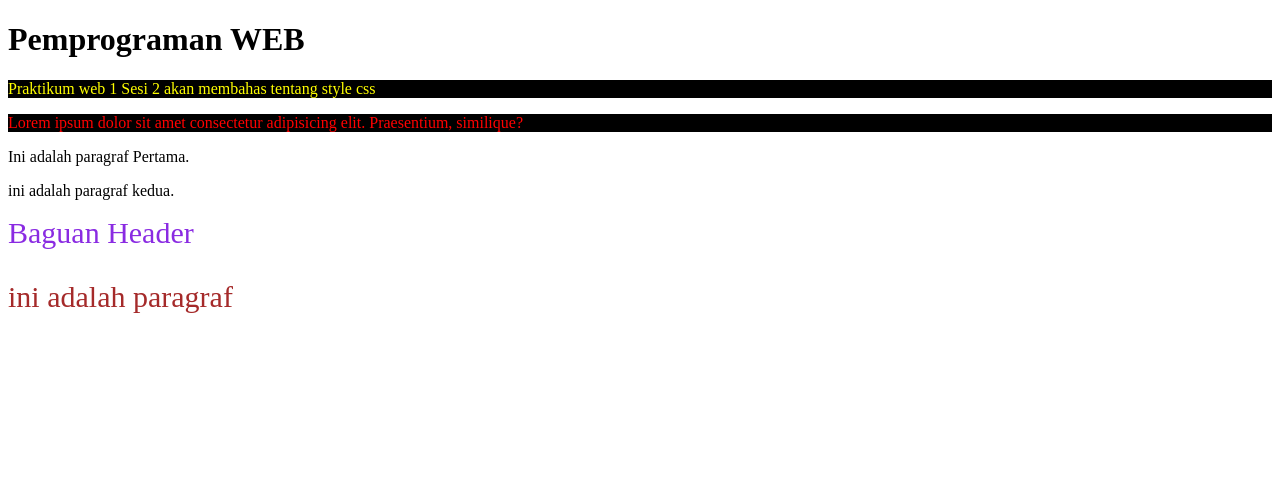
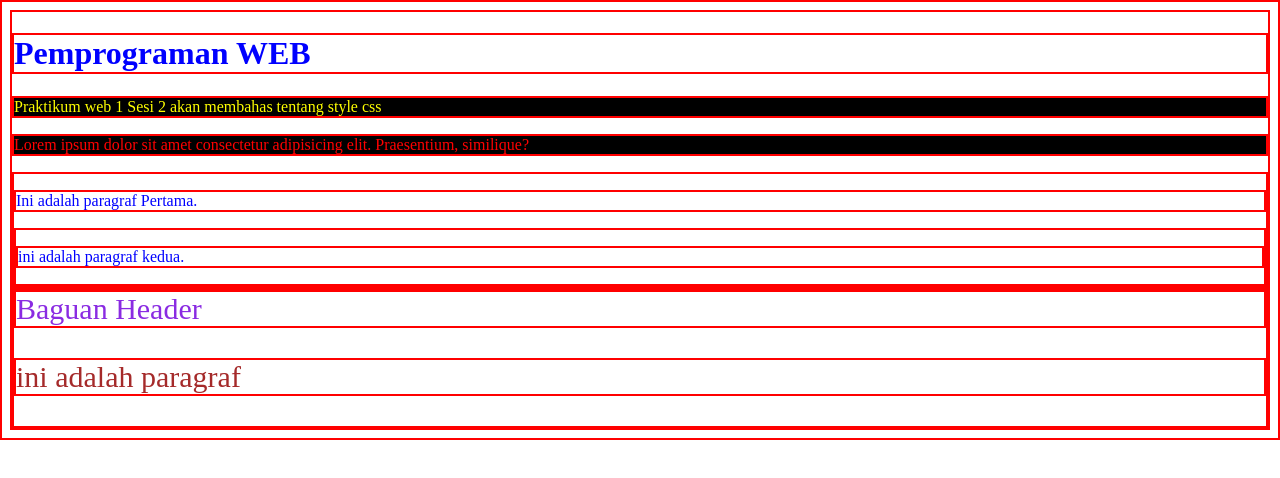
Before and after one commit to muhammadrifqih/praktikum-web-1, a plain HTML site: page sesi 2/index.html in a window 1280 px wide. Drawn offline with Linux system fonts and the light colour scheme.

Commit message:
nambah border

```diff
--- a/sesi 2/index.html
+++ b/sesi 2/index.html
@@ -5,6 +5,10 @@
     <meta name="viewport" content="width=device-width, initial-scale=1.0" />
     <title>Document</title>
     <style>
+      * {
+        color: blue;
+        border: 2px solid red;
+      }
       .text-kuning {
         color: yellow;
         background-color: black;
```
